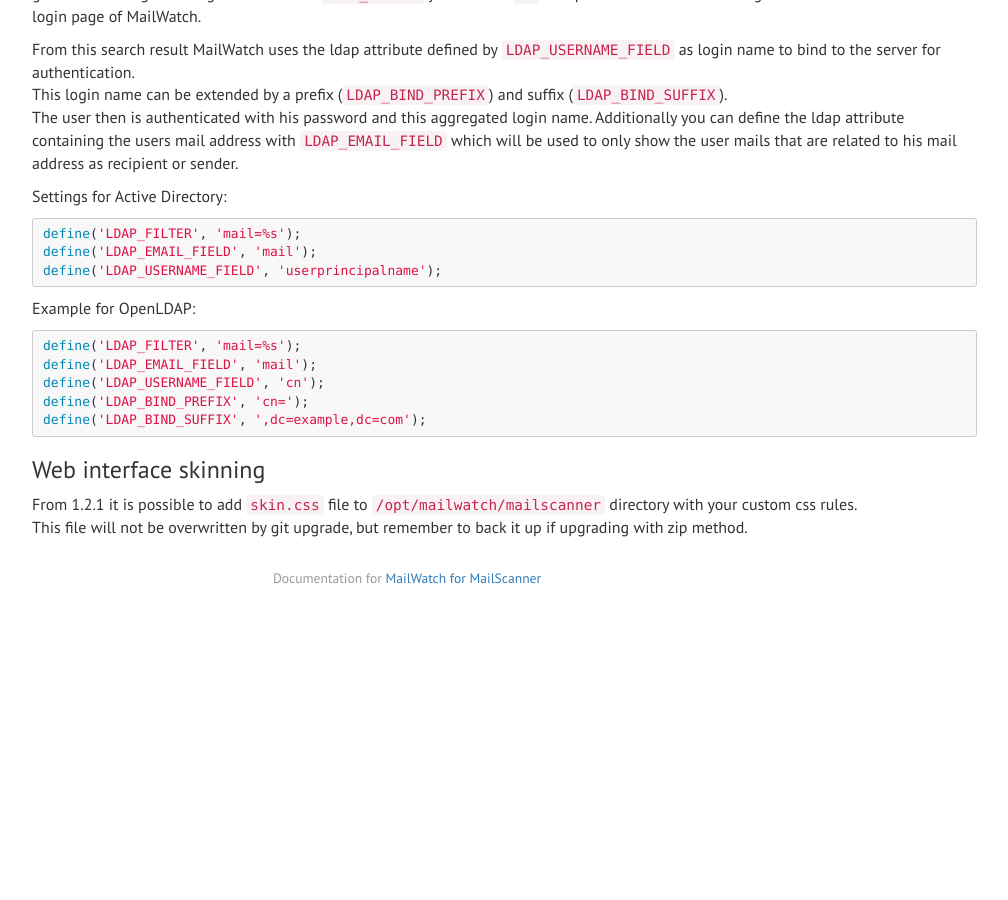
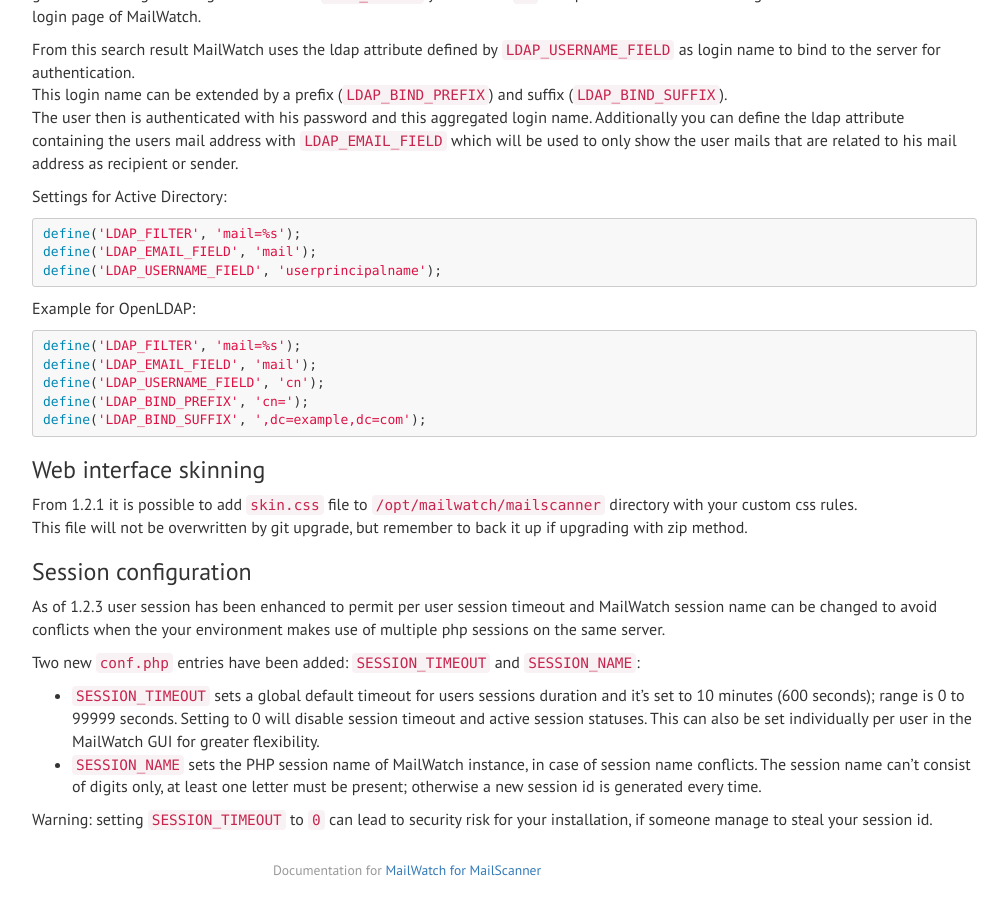
Before and after one commit to mailwatch/mailwatch-docs, a Jekyll site: the page built from _posts/2017-03-23-optional-setup.md, in a window 1280 px wide and 900 px high, scrolled down 1876 px. Shown: the whole window, without its empty margins (233-1241 px from the left). Built offline with Jekyll 4.4.1, drawn with Linux system fonts in a browser that asks for light colours; nearby versions of some CDN libraries; before the commit the page ends 2484 px from its top, so only the background shows below that.

Commit message:
Document session management in 1.2.3

```diff
--- a/_posts/2017-03-23-optional-setup.md
+++ b/_posts/2017-03-23-optional-setup.md
@@ -128,3 +128,14 @@ define('LDAP_BIND_SUFFIX', ',dc=example,dc=com');
 
 From 1.2.1 it is possible to add `skin.css` file to `/opt/mailwatch/mailscanner` directory with your custom css rules.
 This file will not be overwritten by git upgrade, but remember to back it up if upgrading with zip method.
+
+### Session configuration
+
+As of 1.2.3 user session has been enhanced to permit per user session timeout and MailWatch session name can be changed to avoid conflicts when the your environment makes use of multiple php sessions on the same server.
+
+Two new `conf.php` entries have been added: `SESSION_TIMEOUT` and `SESSION_NAME`:
+
+ - `SESSION_TIMEOUT` sets a global default timeout for users sessions duration and it's set to 10 minutes (600 seconds); range is 0 to 99999 seconds. Setting to 0 will disable session timeout and active session statuses. This can also be set individually per user in the MailWatch GUI for greater flexibility.
+ - `SESSION_NAME` sets the PHP session name of MailWatch instance, in case of session name conflicts. The session name can't consist of digits only, at least one letter must be present; otherwise a new session id is generated every time.
+
+Warning: setting `SESSION_TIMEOUT` to `0` can lead to security risk for your installation, if someone manage to steal your session id.
```
